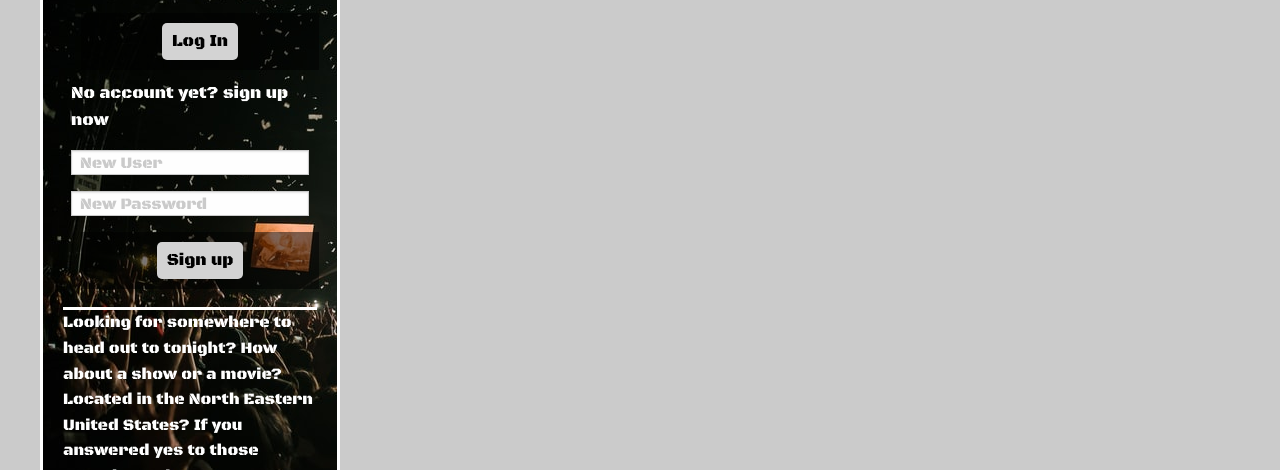
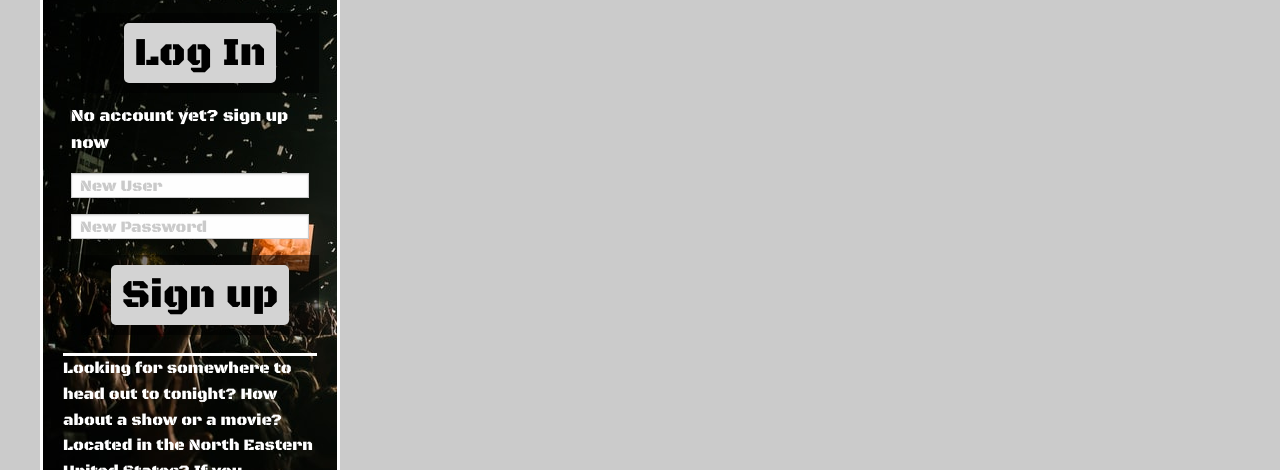
Before and after one commit to paulooliveira152012/groupProject2, a website: page nae-events/index.html in a window 1280 px wide. Shown: the part 330-800 px from the top of the page. Drawn offline with nearby package versions, Linux system fonts and the light colour scheme.

Commit message:
home button

```diff
--- a/nae-events/assets/css/style.css
+++ b/nae-events/assets/css/style.css
@@ -125,3 +125,9 @@ li {
 .loginForm input {
     height: 25px;
 }
+
+button {
+    align-items: center;
+    font-size: 40px;
+
+}
--- a/nae-events/assets/js/script.js
+++ b/nae-events/assets/js/script.js
@@ -57,3 +57,6 @@ loadLocalStorage();
 
 // Handles form submission
 formEl.addEventListener('submit', handleFormSubmit)
+
+// Accordian menu for header
+// var elem = new Foundation.AccordionMenu(element, options);
--- a/nae-events/index.html
+++ b/nae-events/index.html
@@ -12,6 +12,11 @@
     <link rel="stylesheet" href="https://cdn.jsdelivr.net/npm/foundation-sites@6.7.4/dist/css/foundation-rtl.min.css" crossorigin="anonymous">
     <link rel="stylesheet" href="./assets/css/style.css"/>
     <title>North Eastern Events</title>
+    <div class="row">
+        <div class="columns small-3" id="button">
+   <!--   <button onclick="location.href='www.nae-events.com'">HOME</button> -->
+    </div>
+    </div>
 </head>
 <body>
     <header>
```
